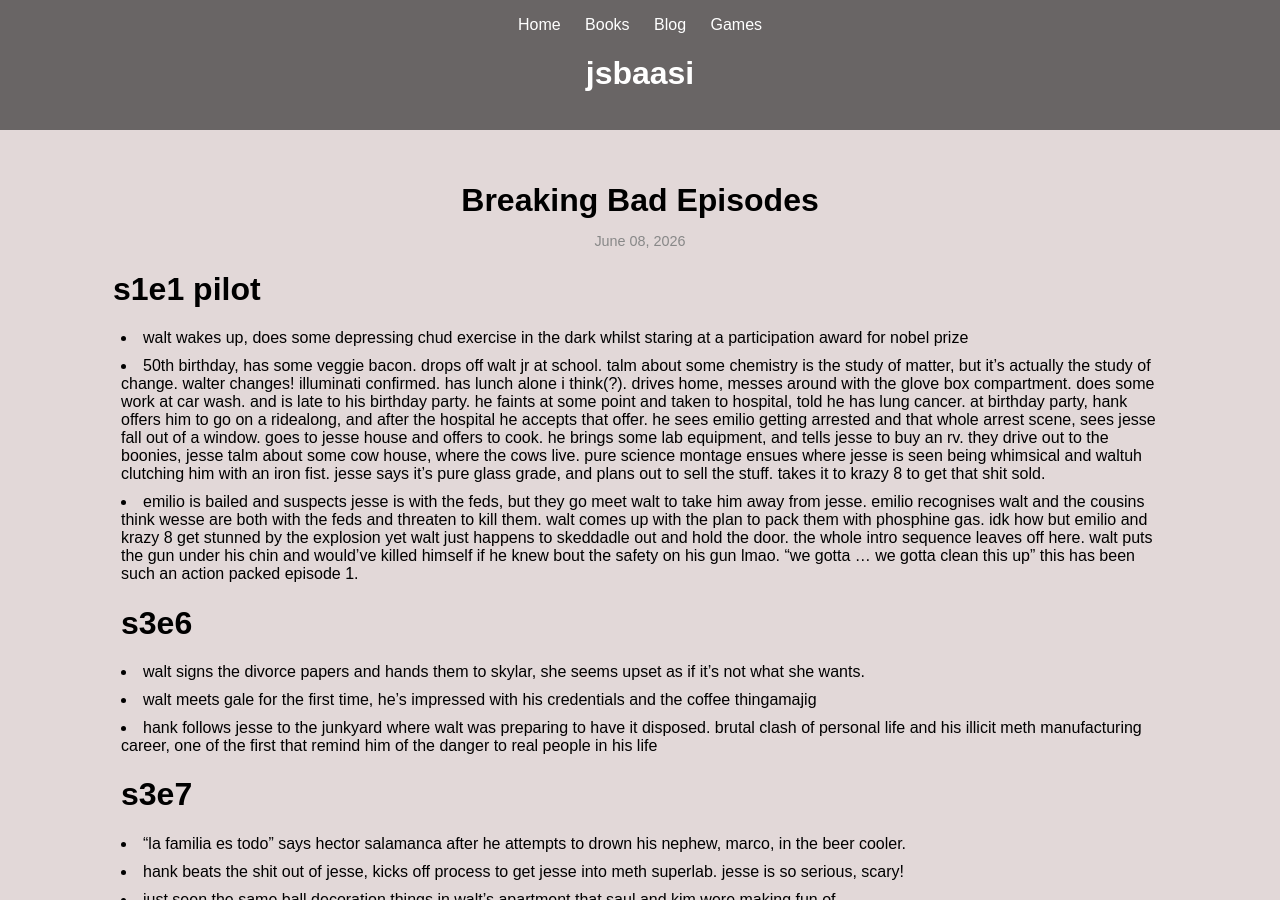
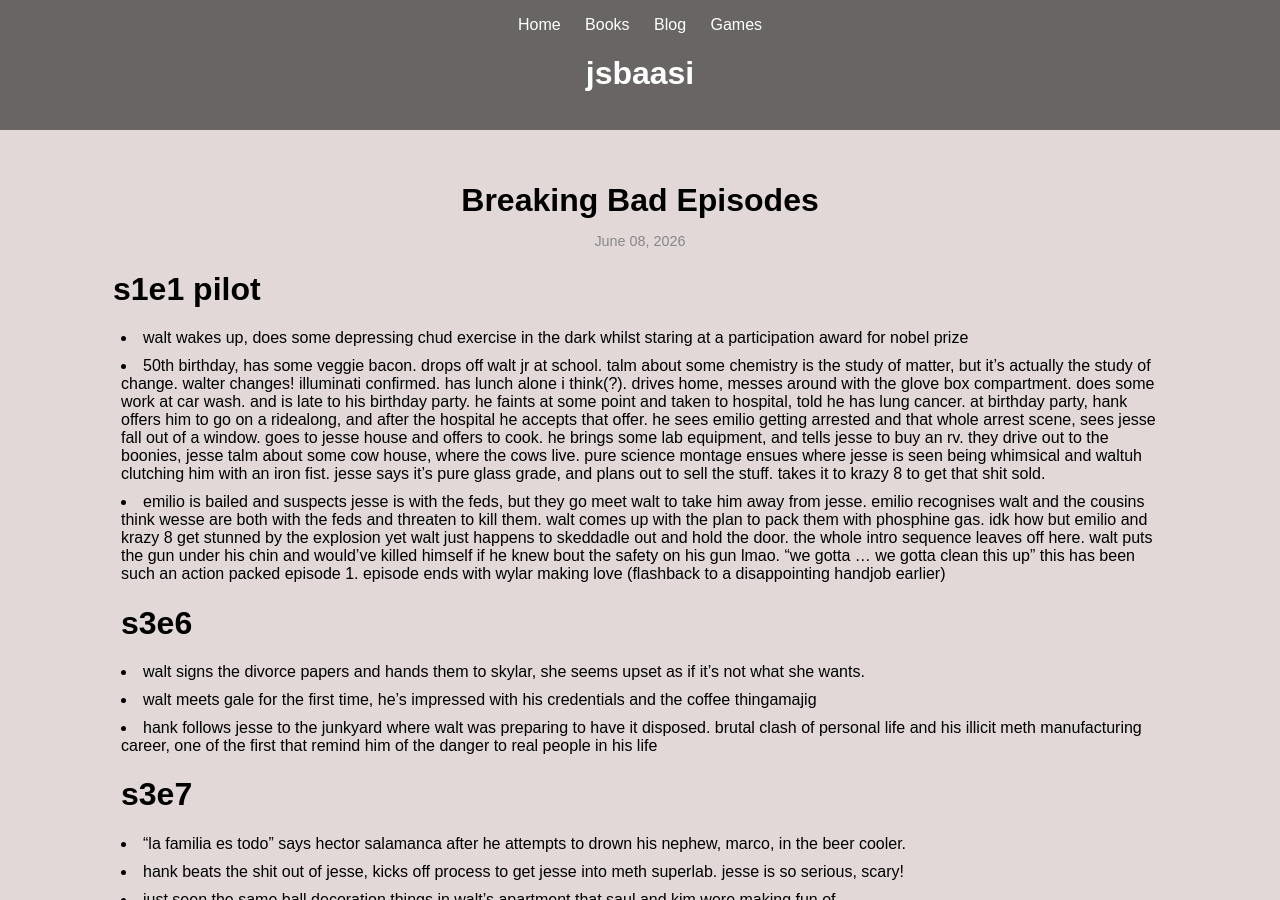
Before and after one commit to jsbaasi/jsbaasi.github.io, a Jekyll site: the page built from _posts/2026-06-08-breaking-bad-episodes.md, in a window 1280 px wide and 900 px high. Built offline with Jekyll 4.4.1, drawn with Linux system fonts in a browser that asks for light colours.

Commit message:
vault backup: 2026-06-12 12:48:16

```diff
--- a/_posts/2026-06-08-breaking-bad-episodes.md
+++ b/_posts/2026-06-08-breaking-bad-episodes.md
@@ -8,7 +8,7 @@
 # s1e1 pilot
 - walt wakes up, does some depressing chud exercise in the dark whilst staring at a participation award for nobel prize
 - 50th birthday, has some veggie bacon. drops off walt jr at school. talm about some chemistry is the study of matter, but it's actually the study of change. walter changes! illuminati confirmed. has lunch alone i think(?). drives home, messes around with the glove box compartment. does some work at car wash. and is late to his birthday party. he faints at some point and taken to hospital, told he has lung cancer. at birthday party, hank offers him to go on a ridealong, and after the hospital he accepts that offer. he sees emilio getting arrested and that whole arrest scene, sees jesse fall out of a window. goes to jesse house and offers to cook. he brings some lab equipment, and tells jesse to buy an rv. they drive out to the boonies, jesse talm about some cow house, where the cows live. pure science montage ensues where jesse is seen being whimsical and waltuh clutching him with an iron fist. jesse says it's pure glass grade, and plans out to sell the stuff. takes it to krazy 8 to get that shit sold.
-- emilio is bailed and suspects jesse is with the feds, but they go meet walt to take him away from jesse. emilio recognises walt and the cousins think wesse are both with the feds and threaten to kill them. walt comes up with the plan to pack them with phosphine gas. idk how but emilio and krazy 8 get stunned by the explosion yet walt just happens to skeddadle out and hold the door. the whole intro sequence leaves off here. walt puts the gun under his chin and would've killed himself if he knew bout the safety on his gun lmao. "we gotta ... we gotta clean this up" this has been such an action packed episode 1.
+- emilio is bailed and suspects jesse is with the feds, but they go meet walt to take him away from jesse. emilio recognises walt and the cousins think wesse are both with the feds and threaten to kill them. walt comes up with the plan to pack them with phosphine gas. idk how but emilio and krazy 8 get stunned by the explosion yet walt just happens to skeddadle out and hold the door. the whole intro sequence leaves off here. walt puts the gun under his chin and would've killed himself if he knew bout the safety on his gun lmao. "we gotta ... we gotta clean this up" this has been such an action packed episode 1. episode ends with wylar making love (flashback to a disappointing handjob earlier)
 # s3e6
 - walt signs the divorce papers and hands them to skylar, she seems upset as if it's not what she wants.
 - walt meets gale for the first time, he's impressed with his credentials and the coffee thingamajig
```
